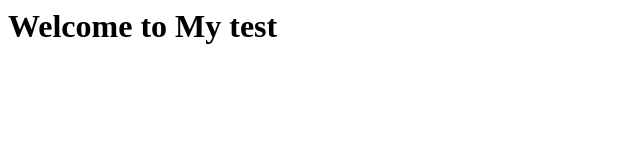
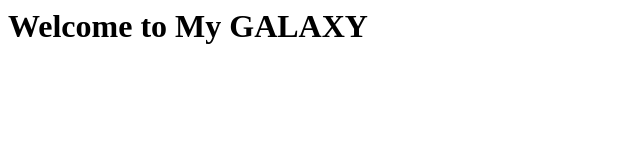
Before and after one commit to jigarsoni17/terraform-ec2-demo, a plain HTML site: page index.html in a window 1280 px wide. Shown: the whole page, without its empty margins (0-640 px from the left). Drawn offline with Linux system fonts and the light colour scheme.

Commit message:
update index

```diff
--- a/index.html
+++ b/index.html
@@ -1 +1 @@
-<h1>Welcome to My test<h1/>
+<h1>Welcome to My GALAXY<h1/>
```
